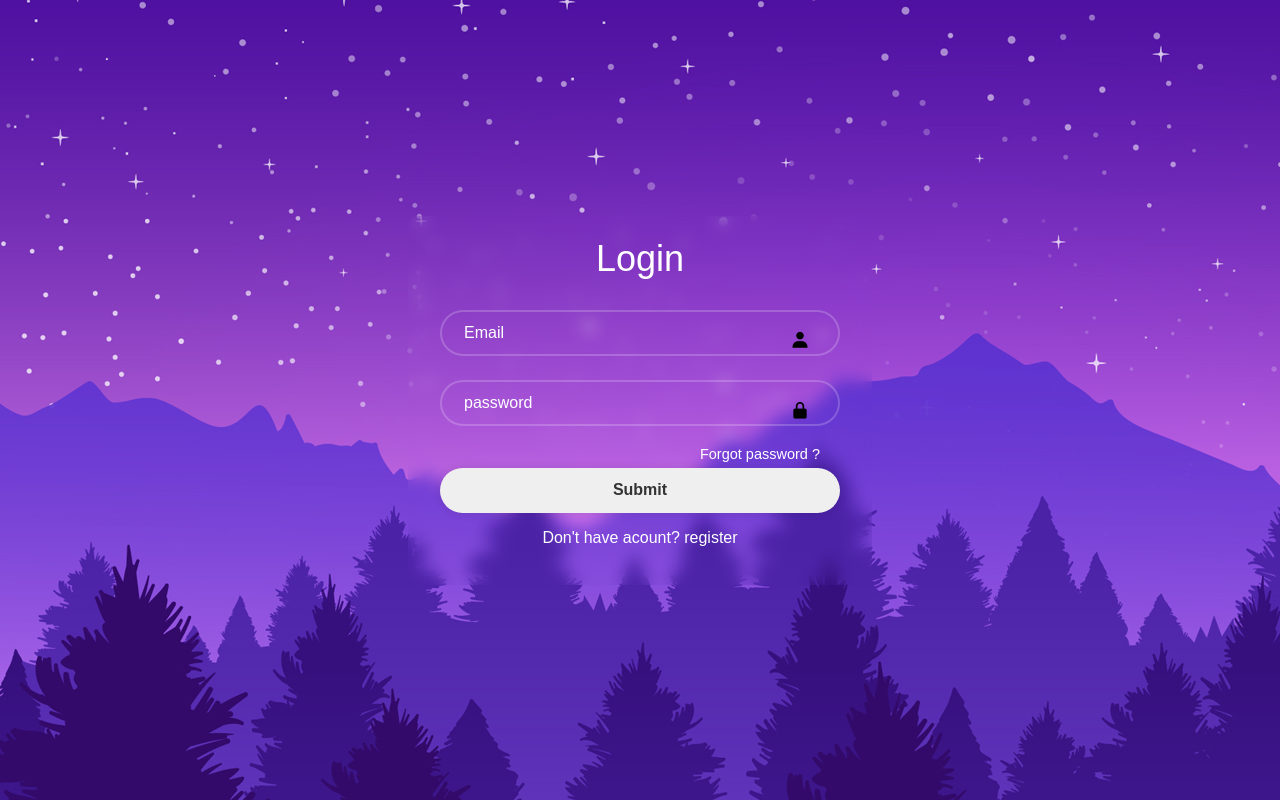
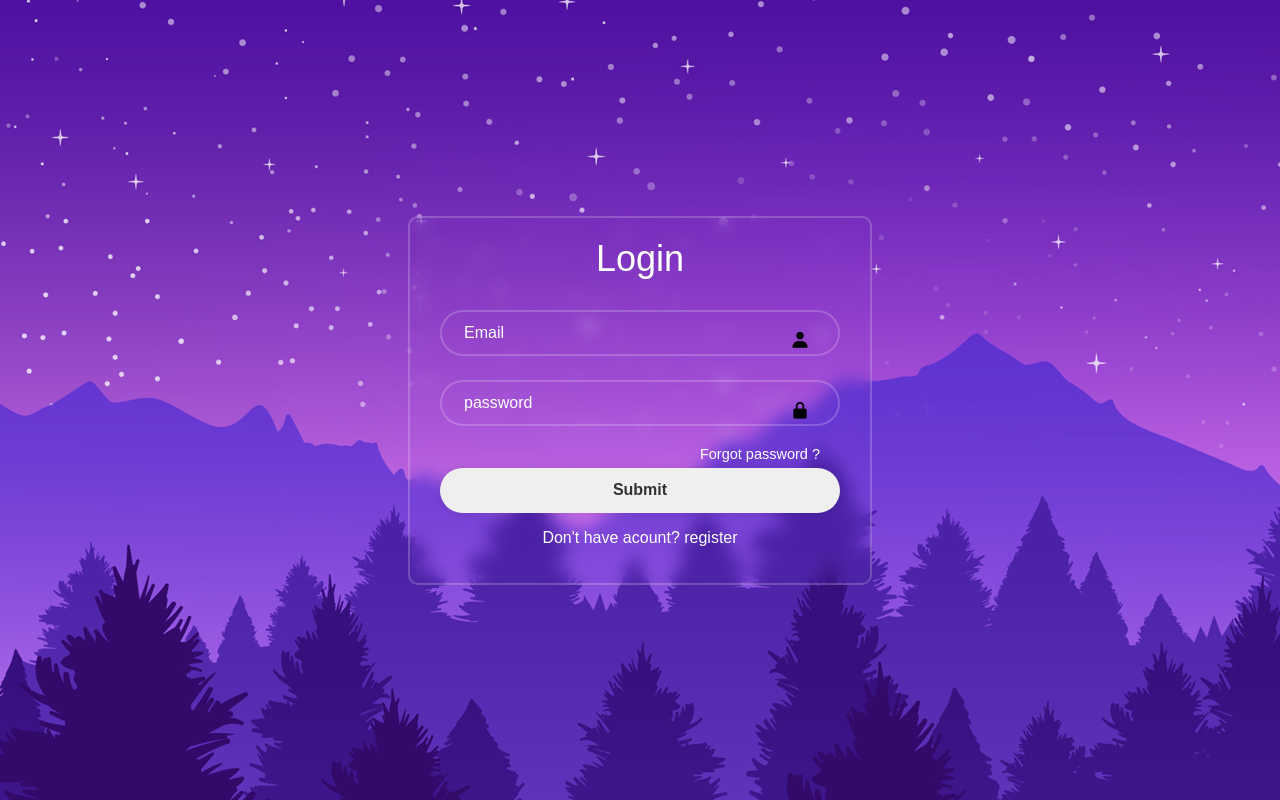
Before and after one commit to Faizanmansuri07/logindetails, a plain HTML site: page index.html in a window 1280 px wide. Drawn offline with nearby package versions, Linux system fonts and the light colour scheme.

Commit message:
Update style.css

```diff
--- a/style.css
+++ b/style.css
@@ -18,7 +18,7 @@ p{
     width:400px;
     backdrop-filter: blur(8px);
     padding: 20px 30px ;
-    border: 2px solid rgba(255,255,255,-2);
+     border: 2px solid rgba(255,255, 255, .2);
 
     border-radius: 10px;
 }
```
